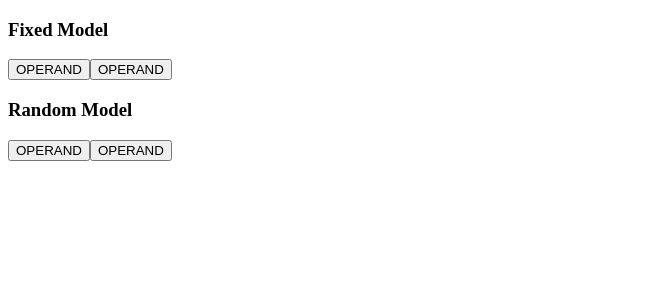
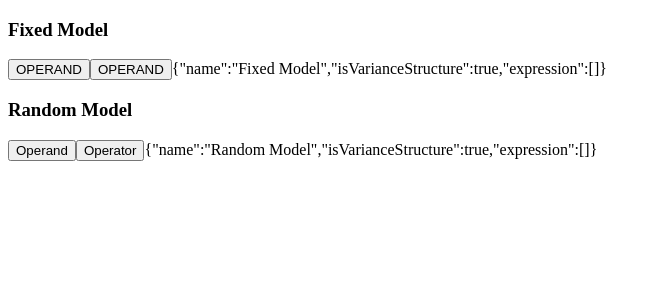
Before and after one commit to NutthakornManeewan/ExpressionGeneratorOOP, a React (Create React App) app: page / in a window 1280 px wide. Shown: the top 300 px of the page, without its empty margins (0-660 px from the left). Built offline with nearby package versions, Linux system fonts and the light colour scheme.

Commit message:
Update function to track the Covariance structure status

```diff
--- a/src/Components/Expression/Expression.js
+++ b/src/Components/Expression/Expression.js
@@ -32,6 +32,13 @@ class Expression extends Component {
 			this.isOperatorAllows(param.label)
 		)
 			this.updateExpression(expression, param)
+	}
+	getJsonExpression = () => {
+		return JSON.stringify({
+			name: this.state.name,
+			isVarianceStructure: this.state.isVarianceStructure,
+			expression: this.state.expression.map(expr => expr.props)
+		})
 	}
 
 	// private method (virtual)
@@ -81,6 +88,7 @@ class Expression extends Component {
 					OPERAND
 				</button>
 				{this.state.expression.map(expr => expr)}
+				{this.getJsonExpression()}
 			</div>
 		)
 	}
--- a/src/Components/Expression/RandomModel.js
+++ b/src/Components/Expression/RandomModel.js
@@ -5,13 +5,13 @@ import React from 'react'
 class RandomModel extends Expression {
 	componentDidUpdate() {
 		if (this.haveOrOperator()) this.setState({ isEnd: true })
-		if (this.haveAndOperator()) this.changeToCovariance()
+		if (this.haveAndOperator()) this.changeToCovariance(false)
 	}
 
 	haveAndOperator = () => {
 		let { isVarianceStructure, expression } = { ...this.state }
 		return (
-			!isVarianceStructure &&
+			!!isVarianceStructure &&
 			expression.some(expr => expr.props.label === '&')
 		)
 	}
@@ -39,7 +39,7 @@ class RandomModel extends Expression {
 						)
 					}
 				>
-					OPERAND
+					Operand
 				</button>
 				<button
 					disabled={this.state.isEnd}
@@ -49,9 +49,10 @@ class RandomModel extends Expression {
 						)
 					}
 				>
-					OPERAND
+					Operator
 				</button>
 				{this.state.expression.map(expr => expr)}
+				{this.getJsonExpression()}
 			</div>
 		)
 	}
--- a/src/Components/Parameter.js
+++ b/src/Components/Parameter.js
@@ -26,7 +26,7 @@ class Parameter extends PureComponent {
 	render() {
 		return (
 			<>
-				<h4>{`${this.state.label} | ${this.state.typeOfCal}`}</h4>
+				<h4>{`${this.state.label} | ${this.state.typeOfCal} | ${this.state.Class}`}</h4>
 			</>
 		)
 	}
--- a/src/utils/createNewParam.js
+++ b/src/utils/createNewParam.js
@@ -1,6 +1,11 @@
 export default ({ Class, typeOfCal = '' }) => {
 	if (Class === 'operator') {
-		const label = Math.random() < 0.5 ? '+' : '&'
+		let label = '',
+			randNum = Math.random()
+		if (randNum <= 0.25) label = '&'
+		else if (randNum > 0.25 && randNum <= 0.5) label = '||'
+		else if (randNum > 0.5 && randNum <= 0.75) label = '.'
+		else label = '+'
 		return {
 			label,
 			values: label,
```
Also changed, not shown: src/App.js (+1 -6 lines).
